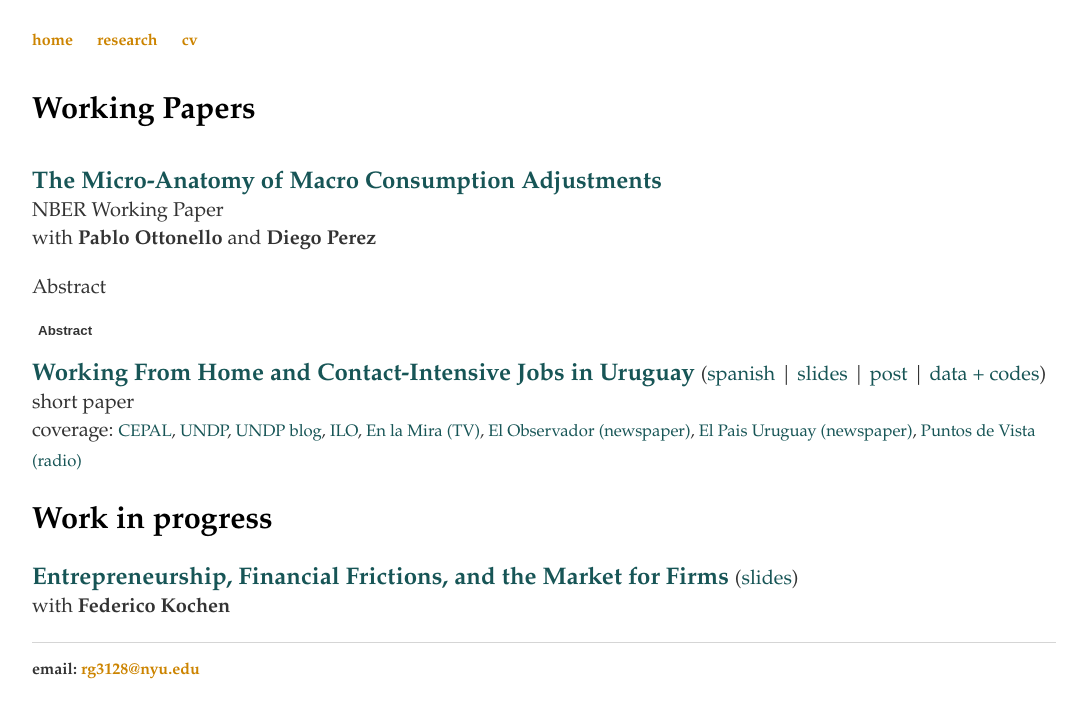
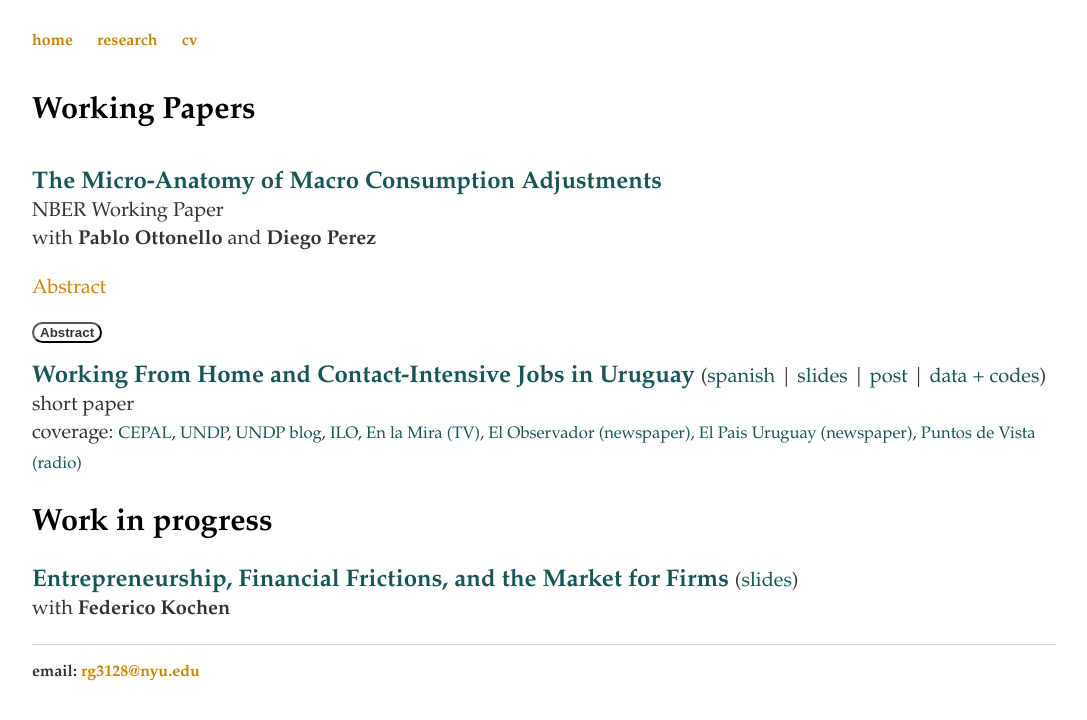
Before and after one commit to rafaguntin/rafaguntin.github.io, a Jekyll site: the page built from research/index.html, in a window 1280 px wide. Shown: the top 720 px of the page, without its empty margins (96-1183 px from the left). Built offline with Jekyll 4.4.1, drawn with Linux system fonts in a browser that asks for light colours.

Commit message:
Update index.html

```diff
--- a/research/index.html
+++ b/research/index.html
@@ -13,8 +13,8 @@
 				and
 				<a style="font-weight: bold; color:#333" href="https://www.perezdiego.org/" target="_blank"> Diego Perez </a>
 			</p>
-				       <p> <span id="dots">Abstract</span> <br> <span id="more"> Probando </span></p>
-				       <button style ="font-weight: bold; color:#333;border: none;border-radius: 12px;background-color: white;" onclick="myFunction()" id="myBtn">Abstract</button><div class="scrollmenu">
+				       <p>  <a> Abstract </a> <br> <span id="dots"></span><span id="more"> Probando </span></p>
+				       <button style ="font-weight: bold; color:#333;border-radius: 12px;background-color: white;" onclick="myFunction()" id="myBtn">Abstract</button><div class="scrollmenu">
 <script>
 function myFunction() {
   var dots = document.getElementById("dots");
```
